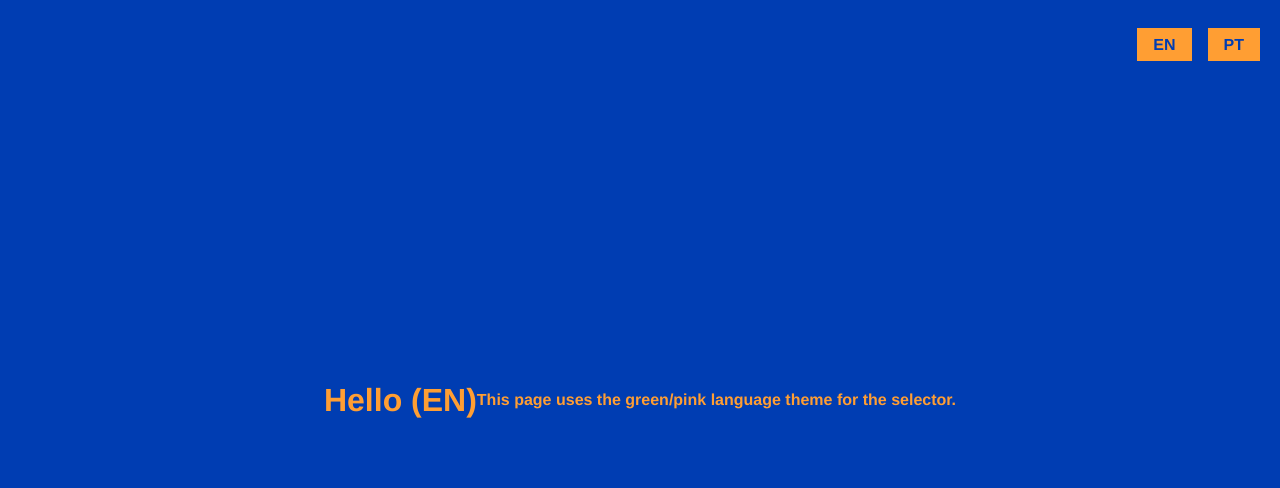
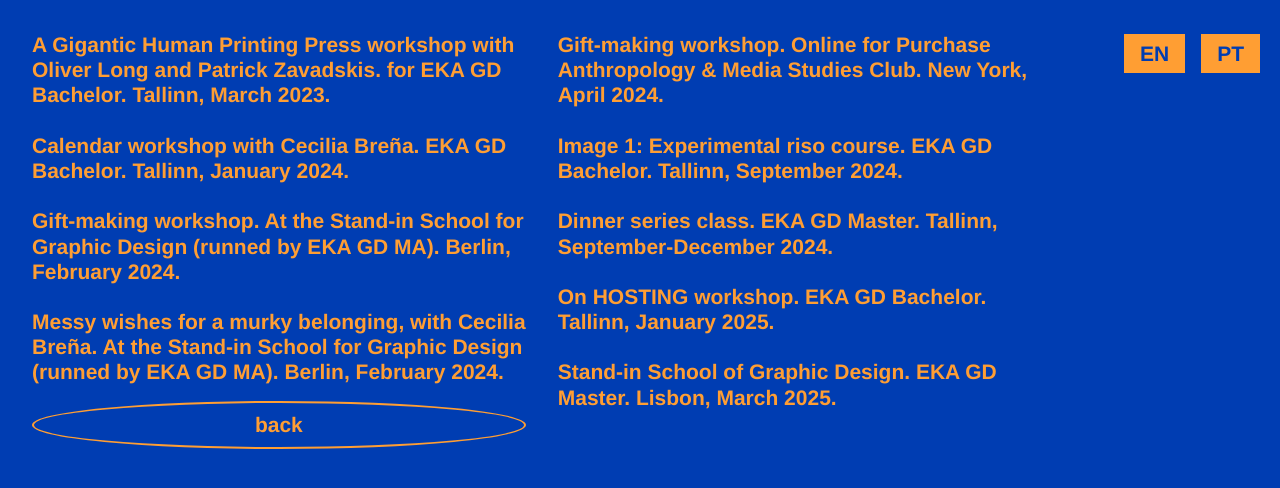
Before and after one commit to ragnamarie/rita-davis, a Next.js app: page /teaching in a window 1280 px wide. Shown: the top 488 px of the page. Built offline with nearby package versions, Linux system fonts and the light colour scheme.

Commit message:
format und so

```diff
--- a/pages/index.js
+++ b/pages/index.js
@@ -27,7 +27,7 @@
     backgroundColor: isEN ? "#007b1d" : "#ffdbf6",
     color: isEN ? "#ffdbf6" : "#007b1d",
     display: "grid",
-    gridTemplateColumns: "1fr 1fr 1fr", // two columns
+    gridTemplateColumns: "1.5fr 1.5fr 0.5fr", // two columns
     gap: "2rem", // space between columns and rows
     padding: "2rem",
     alignItems: "start",
--- a/pages/teaching.js
+++ b/pages/teaching.js
@@ -1,3 +1,24 @@
+import styled from "styled-components";
+
+const Column = styled.div`
+  display: grid;
+  gap: 1rem;
+`;
+
+const CircleLink = styled.a`
+  display: inline-flex;
+  align-items: center;
+  justify-content: center;
+  width: 100%;
+  height: 3rem;
+  border: 2px solid
+    ${({ language }) => (language === "EN" ? "#ff9e33" : "#003db2")};
+  border-radius: 50%;
+  color: ${({ language }) => (language === "EN" ? "#ff9e33" : "#003db2")};
+  text-decoration: none;
+  text-align: center;
+`;
+
 export default function TeachingPage({ language }) {
   const isEN = language === "EN";
 
@@ -5,15 +26,107 @@
     height: "100vh",
     backgroundColor: isEN ? "#003db2" : "#ff9e33",
     color: isEN ? "#ff9e33" : "#003db2",
-    display: "flex",
-    alignItems: "center",
+    display: "grid",
+    gridTemplateColumns: "1.5fr 1.5fr 0.5fr", // two columns
+    gap: "2rem", // space between columns and rows
+    padding: "2rem",
+    alignItems: "start",
     justifyContent: "center",
+    overflowY: "auto", // scroll if content is too tall
   };
 
   return (
     <div style={styles}>
-      <h1>Hello ({language})</h1>
-      <p>This page uses the green/pink language theme for the selector.</p>
+      <Column>
+        <div>
+          {isEN ? (
+            <>
+              A Gigantic Human Printing Press workshop with Oliver Long and
+              Patrick Zavadskis. for EKA GD Bachelor. Tallinn, March 2023.
+              <br />
+              <br />
+              Calendar workshop with Cecilia Breña. EKA GD Bachelor. Tallinn,
+              January 2024.
+              <br />
+              <br />
+              Gift-making workshop. At the Stand-in School for Graphic Design
+              (runned by EKA GD MA). Berlin, February 2024.
+              <br />
+              <br />
+              Messy wishes for a murky belonging, with Cecilia Breña. At the
+              Stand-in School for Graphic Design (runned by EKA GD MA). Berlin,
+              February 2024.
+            </>
+          ) : (
+            <>
+              A Gigantic Human Printing Press workshop com Oliver Long e Patrick
+              Zavadskis. Bacharelado EKA Design gráfico. Tallinn, Março, 2023.
+              <br />
+              <br />
+              Workshop Calendário com Cecília Breña. Bacharelado EKA Design
+              gráfico. Tallinn, Janeiro, 2024. Workshop “Fazer presentes”.
+              <br />
+              <br />
+              Durante a Stand-in School for Graphic Design. Berlim, Fevereiro,
+              2024.
+              <br />
+              <br />
+              Workshop Messy Wishes for a Murky Belonging, com Cecilia Breña.
+              Durante a Stand-in School for Graphic Design. Berlim, Fevereiro,
+              2024.
+            </>
+          )}
+        </div>
+        <CircleLink href="/" language={language}>
+          {isEN ? "back" : "voltar"}
+        </CircleLink>
+      </Column>
+      <Column>
+        <div>
+          {isEN ? (
+            <>
+              Gift-making workshop. Online for Purchase Anthropology & Media
+              Studies Club. New York, April 2024.
+              <br />
+              <br />
+              Image 1: Experimental riso course. EKA GD Bachelor. Tallinn,
+              September 2024.
+              <br />
+              <br />
+              Dinner series class. EKA GD Master. Tallinn, September-December
+              2024.
+              <br />
+              <br />
+              On HOSTING workshop. EKA GD Bachelor. Tallinn, January 2025.
+              <br />
+              <br />
+              Stand-in School of Graphic Design. EKA GD Master. Lisbon, March
+              2025.
+            </>
+          ) : (
+            <>
+              Workshop “Fazer presentes”. Para estudantes da Purchase
+              Anthropology & Media Studies Club. Nova Iorque, Abril, 2024.
+              <br />
+              <br />
+              Imagem 1: Curso de risografia. Bacharelado EKA Design Gráfico.
+              Tallinn, Setembro, 2024.
+              <br />
+              <br />
+              Workshop de jantares. Mestrado EKA Design Gráfico. Tallinn,
+              Setembro-Dezembro 2024.
+              <br />
+              <br />
+              Workshop “On HOSTING”. Bacharelado EKA Design gráfico. Tallinn,
+              Janeiro, 2025.
+              <br />
+              <br />
+              Stand-in School of Graphic Design. Mestrado EKA Design Gráfico.
+              Lisboa, Março 2025.
+            </>
+          )}
+        </div>
+      </Column>
     </div>
   );
 }
--- a/styles.js
+++ b/styles.js
@@ -25,6 +25,8 @@
   body {
   font-family: 'Helvetica', sans-serif;
   font-weight: 700;
+  font-size: 21px;
+  line-height: 1.2;
   }
 
 `;
```
